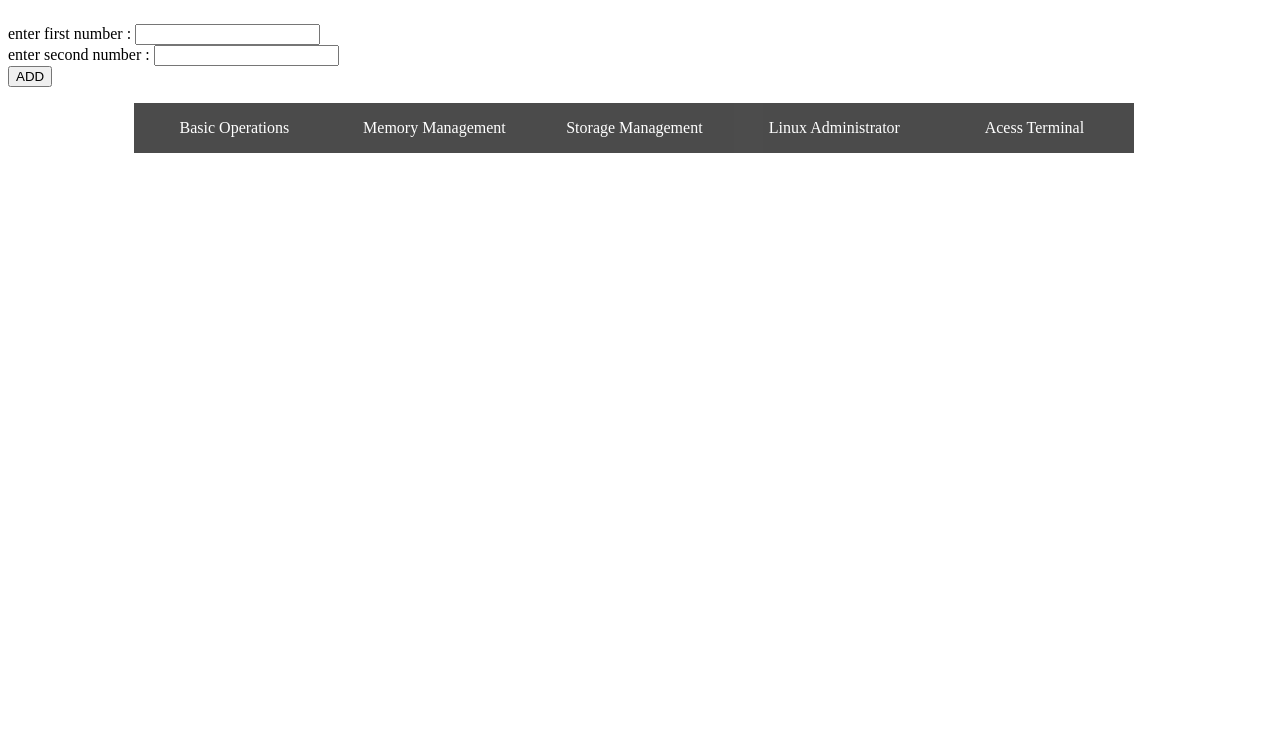
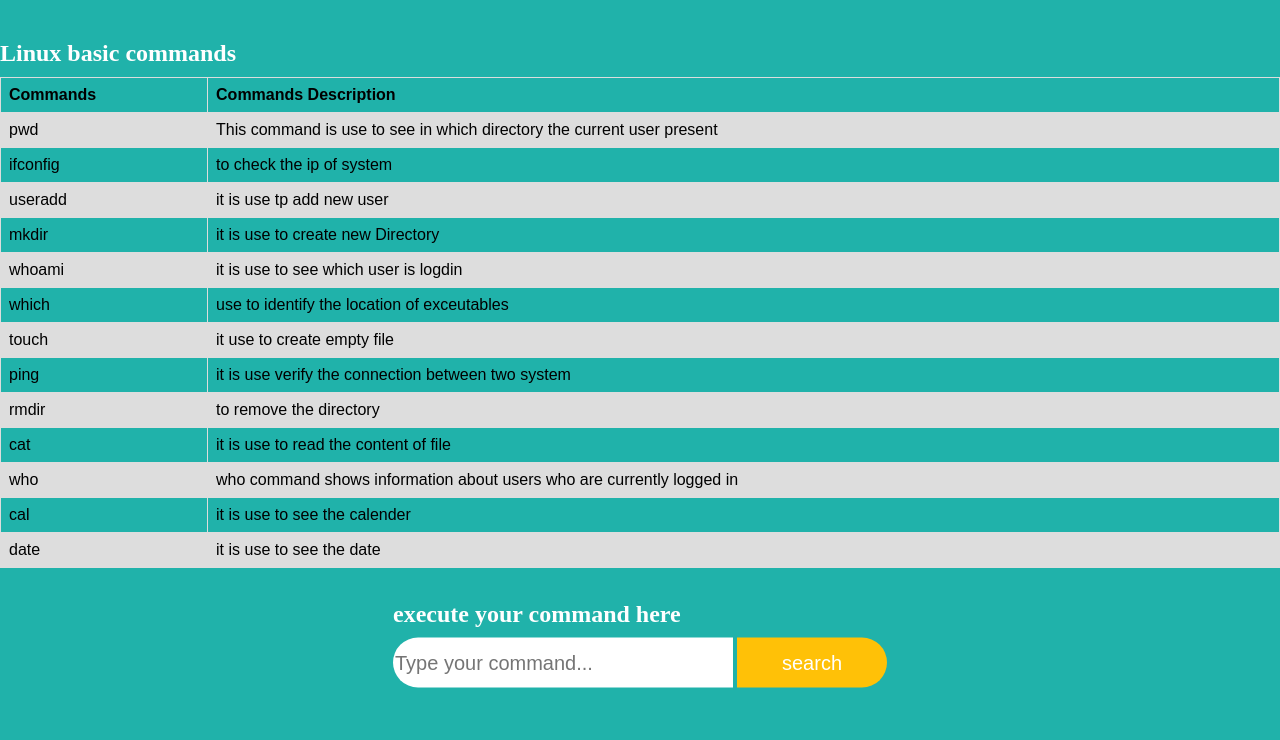
Before and after one commit to RituRaj693/Linux-project, a plain HTML site: page web-ui.html in a window 1280 px wide. Shown: the part 60-800 px from the top of the page. Drawn offline with Linux system fonts and the light colour scheme.

Commit message:
Add files via upload

```diff
--- a/web-ui.html
+++ b/web-ui.html
@@ -1,6 +1,18 @@
 <html>
 <head>
+<meta charset="utf-8">
+<title>web ui</title>
+<link rel="stylesheet"href="style.css">
+</head>
 <style>
+
+
+
+
+
+
+
+
 
 
 .menudropdown1{
@@ -44,15 +56,25 @@ margin:0px auto;
 	left:200px;
 	top:0px;
 }
+table {
+  font-family: arial, sans-serif;
+  border-collapse: collapse;
+  width: 100%;
+}
+
+td, th {
+  border: 1px solid #dddddd;
+  text-align: left;
+  padding: 8px;
+}
+
+tr:nth-child(even) {
+  background-color: #dddddd;
+}
 </style>
 </head>
 <body>
-<h1>type</h1>
-<form action = "/cgi.bin/terminal.cgi" method = "POST"> </br>
-enter first number : <input name="x" type="number"> </br>
-enter second number : <input name="y" type="number"> </br>
-<input type = "submit" value ="ADD">
-</form>
+
 
 
 <div class="menudropdown1">
@@ -89,5 +111,71 @@ enter second number : <input name="y" type="number"> </br>
 	<li> Acess Terminal </li>
 </ul>
 </div>
+
+<h1>Linux basic commands</h1>
+<table>
+  <tr>
+    <th>Commands</th>
+    <th>Commands Description</th>
+  </tr>
+  <tr>
+    <td>pwd</td>
+    <td>This command is use to see in which directory the current user present</td>
+  </tr>
+  <tr>
+    <td>ifconfig</td>
+    <td>to check the ip of system</td>
+  <tr>
+    <td>useradd</td>
+    <td>it is use tp add new user</td>
+  </tr>
+  <tr>
+    <td>mkdir</td>
+    <td>it is use to create new Directory</td>
+  </tr>
+  <tr>
+    <td>whoami</td>
+    <td>it is use to see which user is logdin</td>
+  </tr>
+  <tr>
+    <td>which</td>
+    <td>use to identify the location of exceutables</td>
+  </tr>
+  <tr>
+  <td>touch</td>
+  <td>it use to create empty file</td>
+  </tr>
+  <tr>
+  <td>ping</td>
+  <td>it is use verify the connection between two system </td>
+  </tr>
+  <tr>
+  <td>rmdir</td>
+  <td>to remove the directory</td>
+  </tr>
+  <tr>
+  <td>cat</td>
+  <td>it is use to read the content of file</td>
+  </tr>
+  <tr>
+  <td>who</td>
+  <td>who command shows information about users who are currently logged in</td>
+  </tr>
+  <tr>
+  <td>cal</td>
+  <td>it is use to see the calender</td>
+  </tr>
+  <tr>
+  <td>date</td>
+  <td>it is use to see the date</td>
+  </tr>
+</table>
+<div class="box">
+<h1>execute your command here</h1>
+<form>
+<input type="text" name=""placeholder="Type your command...">
+<input type="submit" name="" value="search">
+</form>
+
 </body>
 </html>
```
